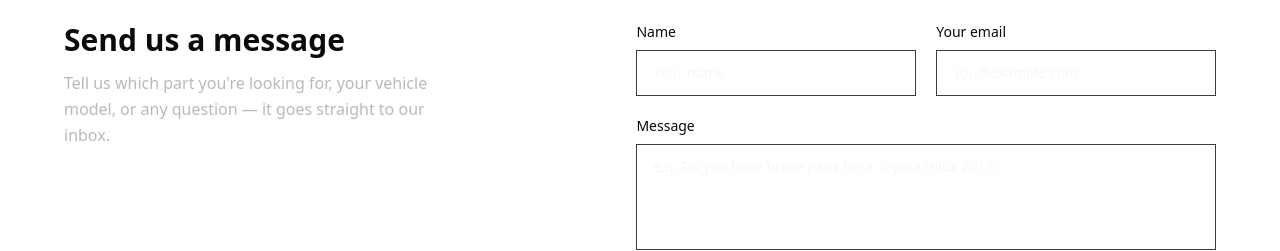
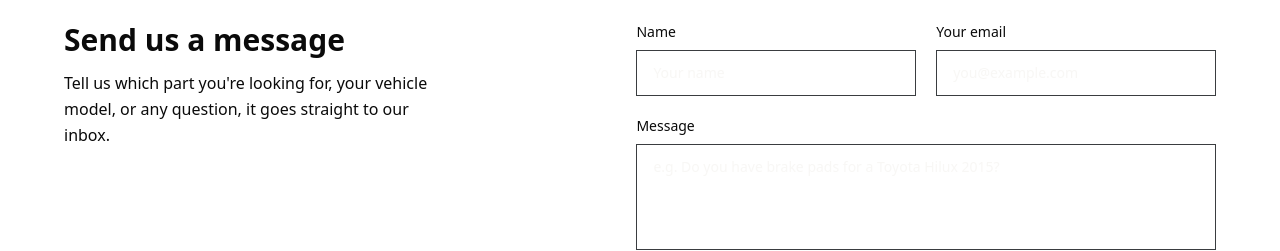
Before and after one commit to Mhando-Z/Aurora, a Next.js app: page /contactus in a window 1280 px wide. Shown: the part 864-1115 px from the top of the page. Built offline with nearby package versions, Linux system fonts and the light colour scheme; no server answers; a web font is replaced by a local one.

Commit message:
Phase One

```diff
--- a/src/app/contactus/ContactUs.jsx
+++ b/src/app/contactus/ContactUs.jsx
@@ -257,12 +257,9 @@ export default function ContactUs() {
             <h3 className="text-2xl sm:text-3xl" style={{ fontWeight: 600 }}>
               Send us a message
             </h3>
-            <p
-              className="mt-3 max-w-sm text-base leading-relaxed"
-              style={{ color: "#B7B9BA" }}
-            >
+            <p className="mt-3 max-w-sm text-base leading-relaxed">
               Tell us which part you're looking for, your vehicle model, or any
-              question — it goes straight to our inbox.
+              question, it goes straight to our inbox.
             </p>
           </div>
 
```
